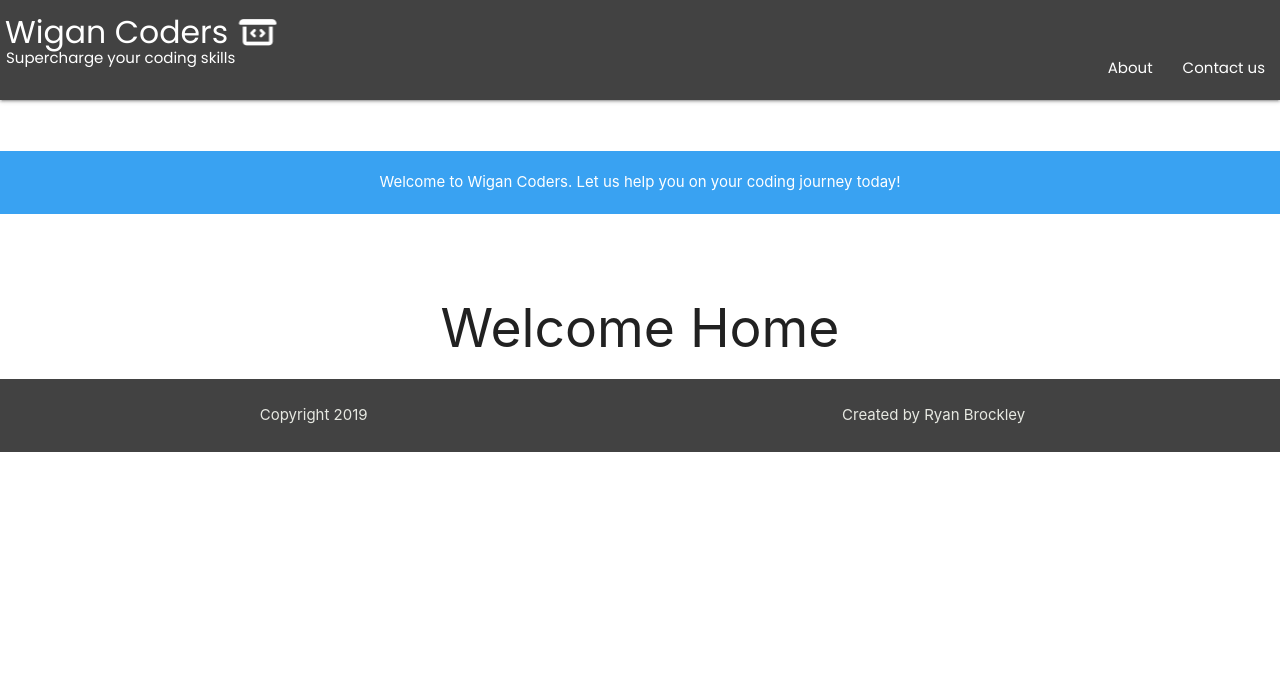
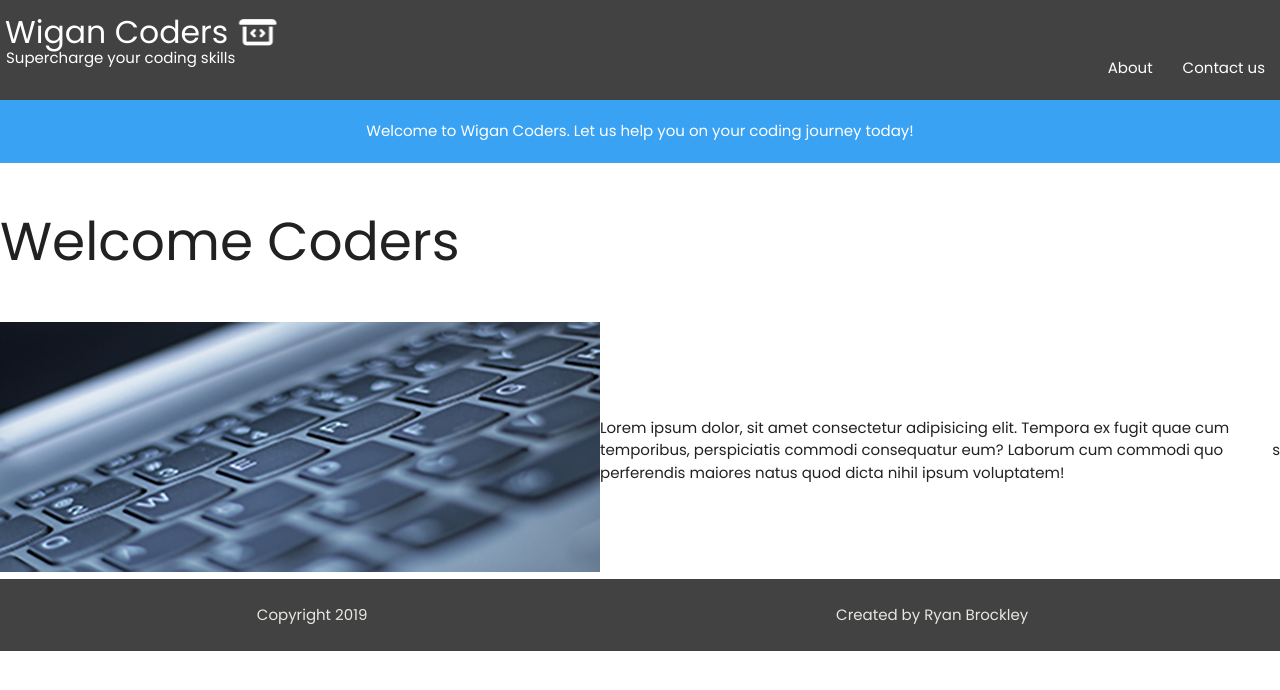
Before and after one commit to wigan-coders/wigan-coders-homepage, a Vue app: page / in a window 1280 px wide. Shown: the top 690 px of the page. Built offline with nearby package versions, Linux system fonts and the light colour scheme.

Commit message:
Started styling Home

```diff
--- a/src/components/About.vue
+++ b/src/components/About.vue
@@ -1,6 +1,14 @@
 <template>
   <div class="about">
-
+    <div class="about-content">
+       <div class="jumbo">
+        <p>Welcome to Wigan Coders. Let us help you on your coding journey today!</p>
+      </div>
+    </div>
+  <footer class="grey darken-3">
+      <div class="copyright">Copyright 2019</div>
+      <div>Created by Ryan Brockley</div>
+    </footer>
   </div>
 </template>
 
@@ -15,5 +23,37 @@ export default {
 </script>
 
 <style>
+.copyright {
+  padding: 5px;
+}
+.jumbo {
+  background: #39a2f2;
+  width: 100%;
+  padding: 20px;
+  color: #fff;
+  margin-bottom: 50px;
+  text-align: center;
+}
+.about-content {
+  display: flex;
+  justify-content: center;
+  align-items: center;
+  flex-direction: column;
+  margin-top: 4%;
+}
+.about-content p {
+  padding: 0;
+  margin: 0;
+}
+footer {
+  color: #e6e8e1;
+  height: 100%;
+  max-height: 100px !important;
+  display: flex;
+  justify-content: space-around;
+  align-items: center;
+  flex-direction: row;
+  padding: 20px;
+}
 
 </style>
--- a/src/components/Contact.vue
+++ b/src/components/Contact.vue
@@ -179,7 +179,7 @@ footer {
   margin-bottom: 50px;
 }
 
-@media only screen and (max-width: 250px) {
+@media only screen and (max-width: 300px) {
   body {
     display: flex;
     justify-content: center;
--- a/src/components/Home.vue
+++ b/src/components/Home.vue
@@ -4,7 +4,15 @@
       <div class="jumbo">
         <p>Welcome to Wigan Coders. Let us help you on your coding journey today!</p>
       </div>
-      <h2>Welcome Home</h2>
+      <h2>Welcome Coders</h2>
+      <div class="top-content">
+        <div class="img-1">
+          <img src="static/keyboard.jpg" alt="keyboard-image" />
+        </div>
+        <div class="img-txt-1">
+          <p>Lorem ipsum dolor, sit amet consectetur adipisicing elit. Tempora ex fugit quae cum temporibus, perspiciatis commodi consequatur eum? Laborum cum commodi quo perferendis maiores natus quod dicta nihil ipsum voluptatem!</p>
+        </div>s
+      </div>
     </div>
     <footer class="grey darken-3">
       <div class="copyright">Copyright 2019</div>
@@ -23,11 +31,14 @@ export default {
 </script>
 
 <style>
-.home-content {
+.home {
+  font-family: "Poppins", sans-serif;
+}
+.top-content {
   display: flex;
   justify-content: center;
   align-items: center;
-  flex-direction: column;
+  flex-direction: row;
   margin-top: 4%;
 }
 nav {
--- a/src/components/Navbar.vue
+++ b/src/components/Navbar.vue
@@ -57,7 +57,7 @@ ul {
   font-size: 30px !important;
 }
 
-@media only screen and (max-width: 400px) {
+@media only screen and (max-width: 300px) {
   ul li a{
     display: flex;
     justify-content: center;
```
Also changed, not shown: static/keyboard.jpg (added).
